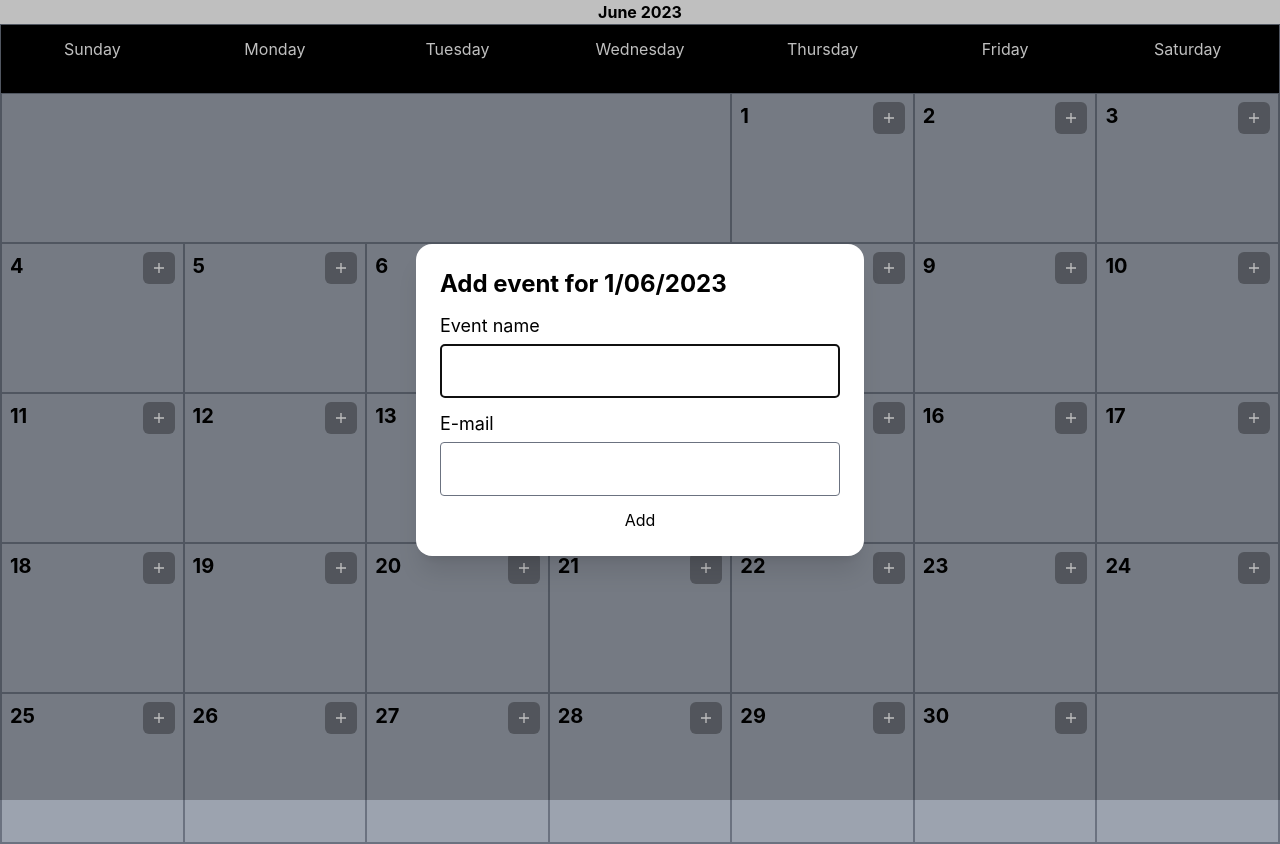
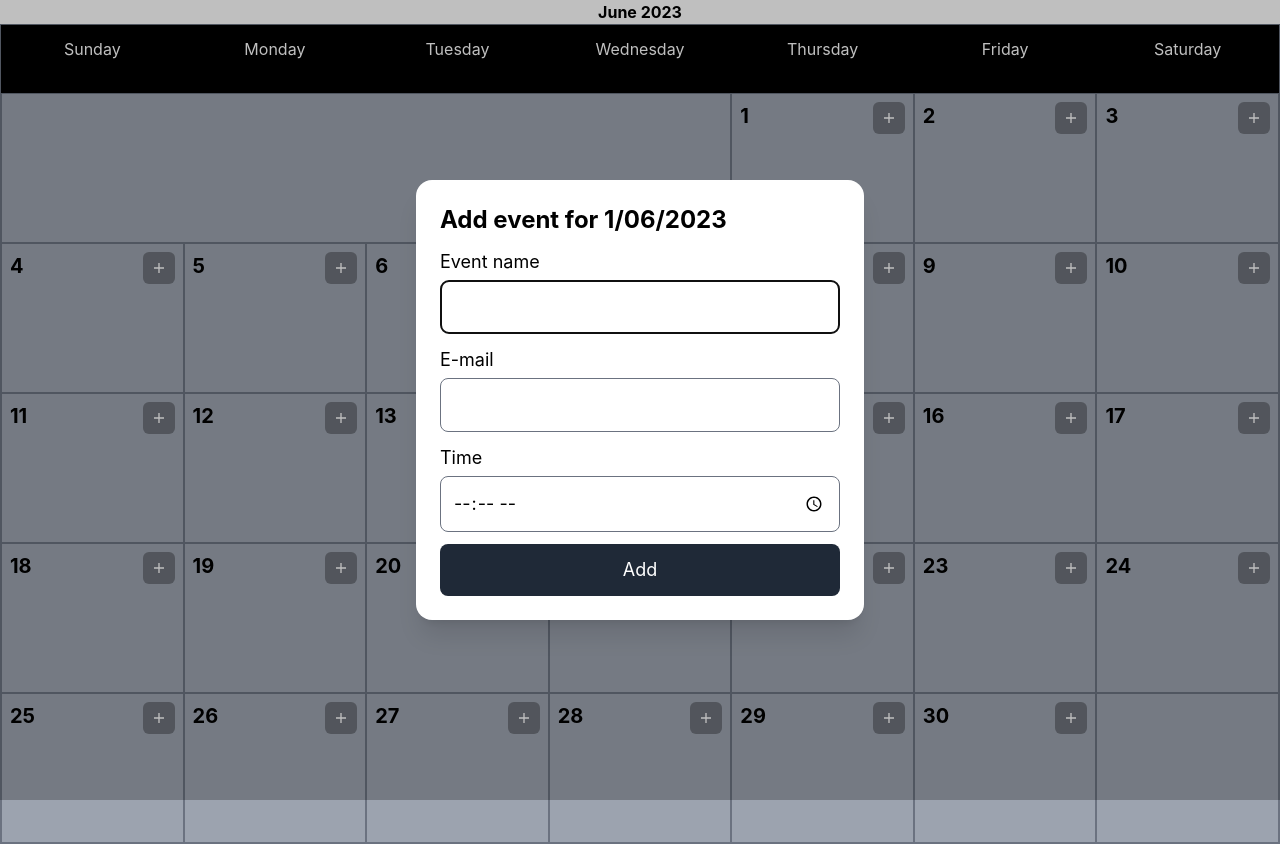
Before and after one commit to Kevin888369/ssd-wad-calendar, a Next.js app: page / in a window 1280 px wide. Both pictures are taken after a click on the button 888 px from the left and 118 px from the top of the page. Built offline with nearby package versions, Linux system fonts and the light colour scheme.

Commit message:
done: add event

```diff
--- a/components/AddModal/index.tsx
+++ b/components/AddModal/index.tsx
@@ -1,21 +1,23 @@
 import Input from "@components/Input";
-import Modal from "@components/Modal"
-import { TEvent } from "@utils/types"
-import { Dispatch, SetStateAction, useEffect, useState } from "react"
-import { useForm } from "react-hook-form"
+import Modal from "@components/Modal";
+import { LocalStorageEnum, TEvent, TFormAddEvent } from "@utils/types";
+import { Dispatch, SetStateAction, useEffect, useState } from "react";
+import { useForm } from "react-hook-form";
 
 interface Props {
   date: number;
   addModalOpen: boolean;
-  setAddModalOpen: Dispatch<SetStateAction<boolean>>
+  setAddModalOpen: Dispatch<SetStateAction<boolean>>;
+  onAddEventSubmit: (event: TEvent) => void
 }
 
-const AddModal: React.FC<Props> = ({ date, addModalOpen, setAddModalOpen }) => {
+const AddModal: React.FC<Props> = ({ date, addModalOpen, setAddModalOpen, onAddEventSubmit }) => {
   const {
     register,
     handleSubmit,
-    formState: { errors }
-  } = useForm<TEvent>()
+    reset,
+    formState: { errors },
+  } = useForm<TFormAddEvent>()
   const today = new Date()
   const [mDate, setMDate] = useState(new Date(today.getFullYear(), today.getMonth(), date))
 
@@ -23,8 +25,15 @@ const AddModal: React.FC<Props> = ({ date, addModalOpen, setAddModalOpen }) => {
     setMDate(new Date(today.getFullYear(), today.getMonth(), date))
   }, [date])
 
-  const onSubmit = () => {
-
+  const onSubmit = (value: TFormAddEvent) => {
+    const [hours, minutes] = value.time.split(":")
+    onAddEventSubmit({
+      date: new Date(mDate.getFullYear(), mDate.getMonth(), mDate.getDate(), Number(hours), Number(minutes)),
+      eventName: value.eventName,
+      email: value.email
+    })
+    reset()
+    setAddModalOpen(false)
   }
 
   return (
@@ -45,7 +54,14 @@ const AddModal: React.FC<Props> = ({ date, addModalOpen, setAddModalOpen }) => {
           errors={errors}
           type="email"
         />
-        <button className="">Add</button>
+        <Input
+          register={register}
+          label="Time"
+          name="time"
+          errors={errors}
+          type="time"
+        />
+        <button className="text-lg text-white p-3 rounded-lg bg-gray-800">Add</button>
       </form>
     </Modal>
   )
--- a/components/Input/index.tsx
+++ b/components/Input/index.tsx
@@ -15,7 +15,7 @@ const Input: React.FC<Props> = ({ label, name, register, type, errors }) => {
       <label className="text-lg" htmlFor={name}>{label}</label>
       <input {...register(name, {
         required: `${label} can't be empty`
-      })} name={name} type={type} className={"text-lg border border-gray-500 border-solid rounded p-3"} />
+      })} name={name} type={type} className={"text-lg border border-gray-500 border-solid rounded-lg p-3"} />
       {errors[name]?.message && <p className="text-red-600">{String(errors[name]?.message)}</p>}
     </div>
   );
--- a/pages/index.tsx
+++ b/pages/index.tsx
@@ -1,7 +1,7 @@
 import CalendarCell from "@components/CalendarCell";
 import CalendarEmptyCell from "@components/CalendarEmptyCell";
 import Modal from "@components/Modal";
-import { TEvent } from "@utils/types";
+import { LocalStorageEnum, TEvent } from "@utils/types";
 import type { NextPage } from "next";
 import { SetStateAction, useState } from "react";
 import { useForm } from "react-hook-form";
@@ -35,6 +35,15 @@ const Home: NextPage = () => {
     }
   );
 
+  const onAddSubmit = (event: TEvent) => {
+    const allEvent = localStorage.getItem(LocalStorageEnum[LocalStorageEnum.ELocalEvent])
+
+    localStorage.setItem(LocalStorageEnum[LocalStorageEnum.ELocalEvent], JSON.stringify([
+      ...((allEvent && JSON.parse(allEvent)) ?? []),
+      event
+    ]))
+  }
+
   return (
     <>
       <h1 className="text-center font-bold">
@@ -53,7 +62,7 @@ const Home: NextPage = () => {
         })}
         <CalendarEmptyCell gap={bottomGap} />
       </div>
-      <AddModal date={addDate} addModalOpen={addModalOpen} setAddModalOpen={setAddModalOpen} />
+      <AddModal date={addDate} addModalOpen={addModalOpen} setAddModalOpen={setAddModalOpen} onAddEventSubmit={onAddSubmit} />
     </>
   );
 };
--- a/utils/types/index.ts
+++ b/utils/types/index.ts
@@ -2,6 +2,12 @@ export type TEvent = {
     eventName: string,
     email: string,
     date: Date,
+}
+
+export type TFormAddEvent = {
+    eventName: string,
+    email: string,
+    time: string,
 }
 
 export type TDateCell = {
@@ -13,3 +19,7 @@ export type TDateCell = {
 export interface IMapper {
 	[key: string]: any | undefined
 }
+
+export enum LocalStorageEnum {
+    ELocalEvent,
+}
```
